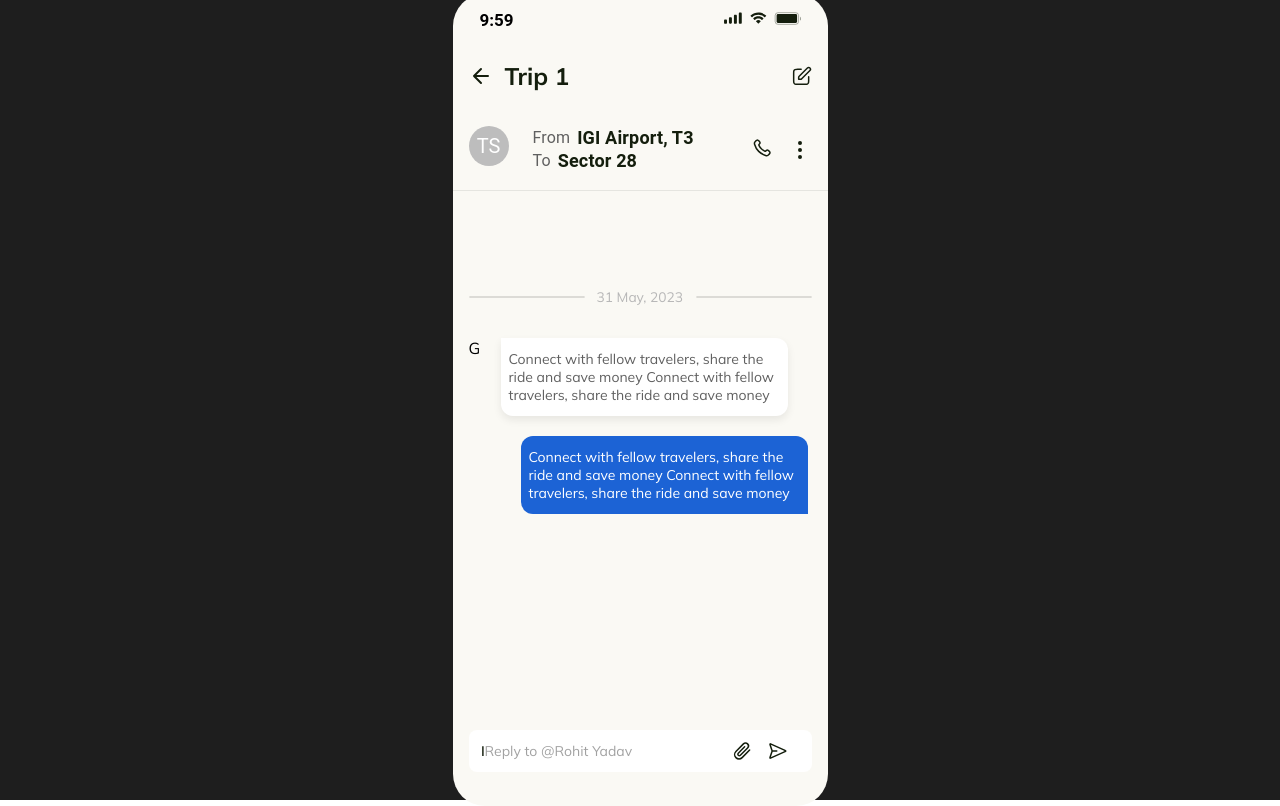
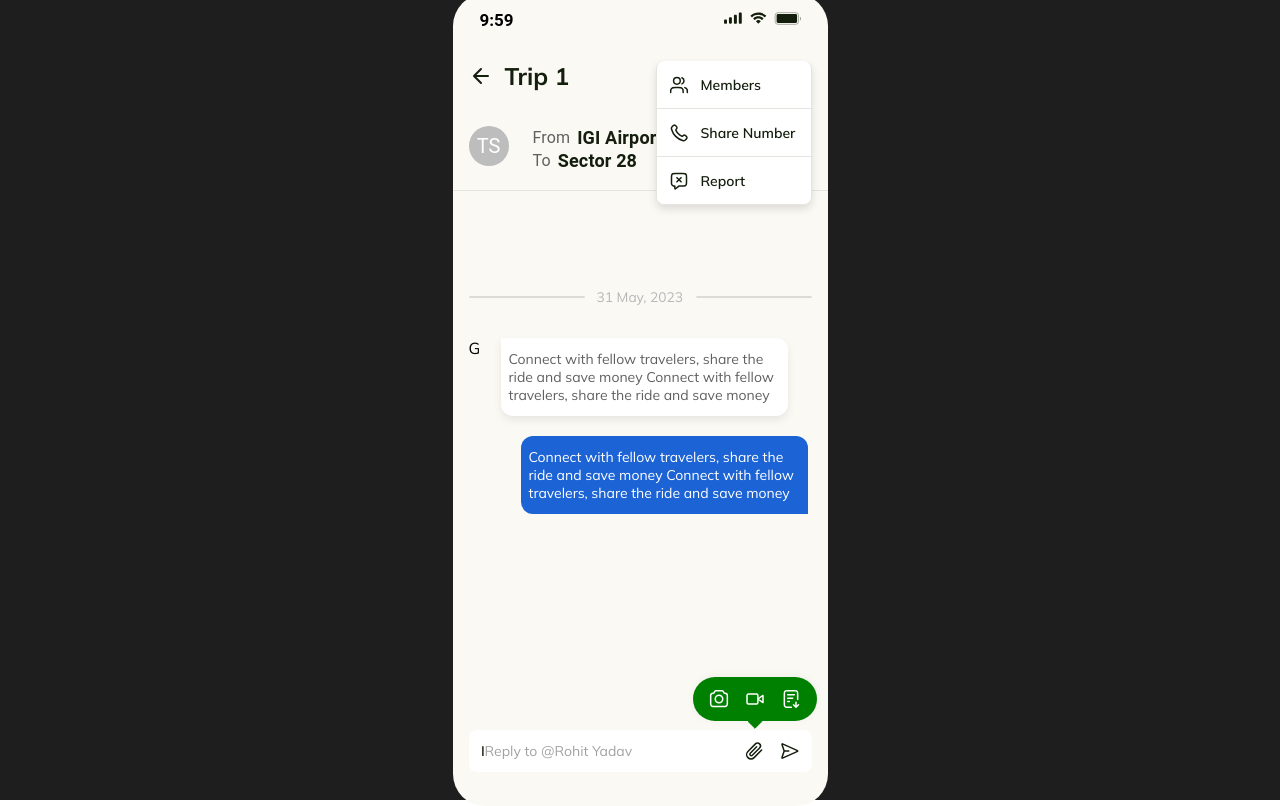
Before and after one commit to tsongtheng/Chat-Screen, a React (Create React App) app: page / in a window 1280 px wide. Built offline with nearby package versions, Linux system fonts and the light colour scheme; a web font is replaced by a local one.

Commit message:
Create 'AttachmentPanel' component.

```diff
--- a/src/App.js
+++ b/src/App.js
@@ -2,7 +2,6 @@ import { Box } from "@mui/material";
 import StatusBar from "./components/StatusBar/StatusBar";
 import HeadSection from "./components/headComponents/HeadSection";
 import CurrentDate from "./components/CurrentDate/CurrentDate";
-// import SearchDropdown from "./components/SearchDropdown/SearchDropdown";
 import ChatMessage from "./components/ChatContent/ChatMessage";
 import InputBar from "./components/InputBar/InputBar";
 
@@ -25,7 +24,6 @@ function App() {
         <StatusBar />
         <HeadSection />
         <CurrentDate />
-        {/* <SearchDropdown /> */}
         <ChatMessage />
         <InputBar />
       </Box>
--- a/src/assets/icons/AttachmentPanelIcons.js
+++ b/src/assets/icons/AttachmentPanelIcons.js
@@ -71,4 +71,22 @@ const DocumentIcon = () => {
   );
 };
 
-export { CameraIcon, VideoIcon, DocumentIcon };
+const CornerIcon = () => {
+  return (
+    <svg
+      width="16"
+      height="8"
+      viewBox="0 0 16 8"
+      fill="none"
+      xmlns="http://www.w3.org/2000/svg"
+    >
+      <path
+        d="M8 7.29289L1.20711 0.5H14.7929L8 7.29289Z"
+        fill="#008000"
+        stroke="#008000"
+      />
+    </svg>
+  );
+};
+
+export { CameraIcon, VideoIcon, DocumentIcon, CornerIcon };
--- /dev/null
+++ b/src/components/InputBar/AttachmentPanel.jsx
@@ -0,0 +1,47 @@
+import React from "react";
+import { Box } from "@mui/material";
+import {
+  CameraIcon,
+  VideoIcon,
+  DocumentIcon,
+  CornerIcon,
+} from "../../assets/icons/AttachmentPanelIcons";
+
+const AttachmentPanel = () => {
+  return (
+    <Box
+      minWidth={"124px"}
+      height={"52px"}
+      position={"absolute"}
+      zIndex={999}
+      right={-5}
+      top={-53}
+    >
+      <Box
+        display={"flex"}
+        justifyContent={"space-between"}
+        alignItems={"center"}
+        width={124}
+        height={44}
+        padding={"12px 16px"}
+        borderRadius={999}
+        boxShadow={"0px -1px 8px rgba(0, 0, 0, 0.05)"}
+        sx={{ backgroundColor: "#008000" }}
+      >
+        <CameraIcon />
+        <VideoIcon />
+        <DocumentIcon />
+      </Box>
+      <Box
+        display={"flex"}
+        justifyContent={"center"}
+        minWidth={16}
+        minHeight={8}
+      >
+        <CornerIcon />
+      </Box>
+    </Box>
+  );
+};
+
+export default AttachmentPanel;
--- a/src/components/InputBar/InputBar.jsx
+++ b/src/components/InputBar/InputBar.jsx
@@ -6,6 +6,7 @@ import {
   SendIcon,
 } from "../../assets/icons/InputBarIcons";
 import CustomizedInputsStyleOverrides from "../../style/InputBarTextField/InputBarTextField";
+import AttachmentPanel from "./AttachmentPanel";
 
 const InputBar = () => {
   return (
@@ -18,11 +19,13 @@ const InputBar = () => {
       margin={"0 16px 51px"}
       padding={"11px 12px"}
       borderRadius={"8px"}
+      position={"relative"}
       sx={{
         backgroundColor: "#FFFFFF",
-        // backgroundColor: "yellow",
+        // backgroundColor: "black",
       }}
     >
+      <AttachmentPanel />
       <Box
         display={"flex"}
         justifyContent={"center"}
@@ -34,7 +37,6 @@ const InputBar = () => {
         <CaretIcon />
       </Box>
       <CustomizedInputsStyleOverrides />
-
       <Button
         disableRipple
         sx={{
@@ -51,7 +53,7 @@ const InputBar = () => {
         sx={{
           minWidth: "20px",
           height: "20px",
-          margin: "11px 12px 11px 0",
+          margin: "11px 0 11px",
           padding: 0,
         }}
       >
--- a/src/components/headComponents/HeadSection.jsx
+++ b/src/components/headComponents/HeadSection.jsx
@@ -2,6 +2,7 @@ import React from "react";
 import { Stack } from "@mui/material";
 import PageActions from "./PageActions";
 import Header from "./Header";
+import SearchDropdown from "./SearchDropdown";
 
 const HeadSection = () => {
   return (
@@ -14,6 +15,7 @@ const HeadSection = () => {
     >
       <PageActions />
       <Header />
+      <SearchDropdown />
     </Stack>
   );
 };
--- a/src/components/SearchDropdown/SearchDropdown.jsx
+++ b/src/components/headComponents/SearchDropdown.jsx
@@ -5,7 +5,7 @@ import {
   MembersIcon,
   CallIcon,
   ReportMessageIcon,
-} from "../../../src/assets/icons/SearchDropdownIcons";
+} from "../../assets/icons/SearchDropdownIcons";
 
 const arr = [
   { id: 1, icon: <MembersIcon />, item: "Members" },
```
Also changed, not shown: src/components/AttachmentPanel/AttachmentPanel.jsx (deleted).
